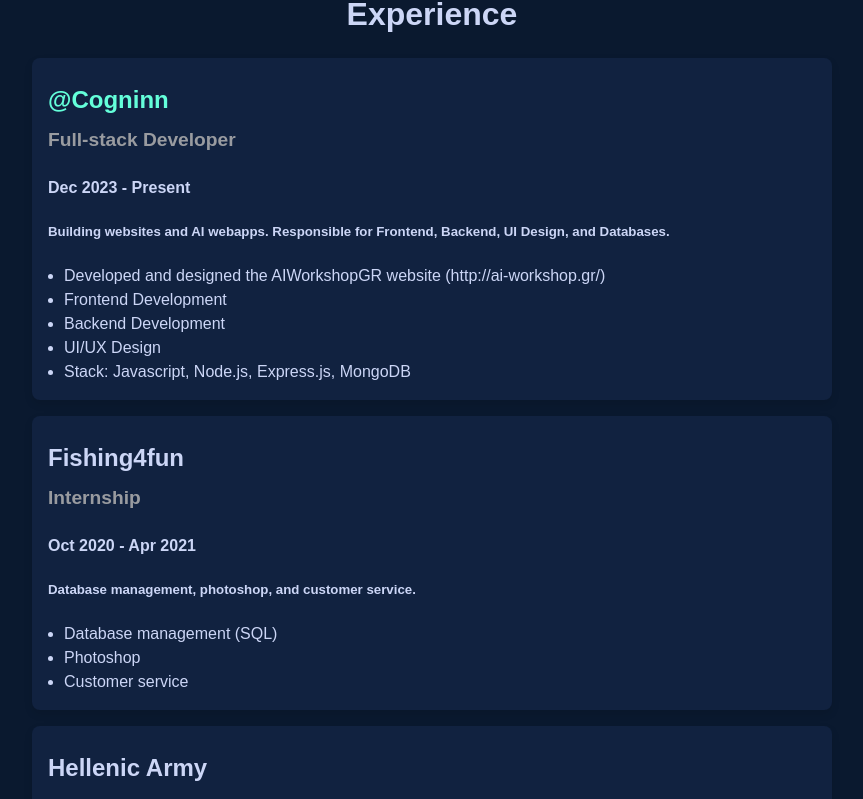
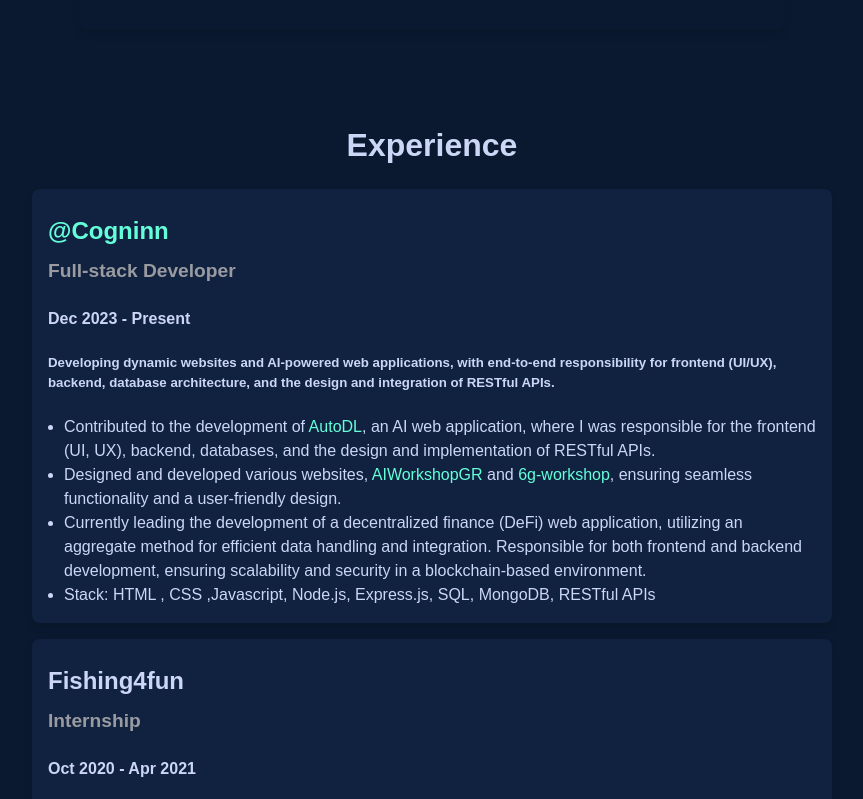
Before and after one commit to giorgosmotsias/Personal-Portfolio, a React (Create React App) app: page / in a window 1280 px wide. Shown: the part 2229-3028 px from the top of the page, without its empty margins (208-1071 px from the left). Built offline with nearby package versions, Linux system fonts and the light colour scheme; a web font is replaced by a local one.

Commit message:
ui changes #4

```diff
--- a/src/pages/Experience.js
+++ b/src/pages/Experience.js
@@ -6,13 +6,23 @@
             company: <a href='http://https://cogninn.com/' target='_blank' rel="noreferrer">@Cogninn</a>,
             position: "Full-stack Developer",
             period: "Dec 2023 - Present",
-            description: "Building websites and AI webapps. Responsible for Frontend, Backend, UI Design, and Databases.",
+            description: "Developing dynamic websites and AI-powered web applications, with end-to-end responsibility for frontend (UI/UX), backend, database architecture, and the design and integration of RESTful APIs.",
             tasks: [
-                "Developed and designed the AIWorkshopGR website (http://ai-workshop.gr/)",
-                "Frontend Development",
-                "Backend Development",
-                "UI/UX Design",
-                "Stack: Javascript, Node.js, Express.js, MongoDB"
+                (
+                    <span>
+                        Contributed to the development of <a href='https://autodl.ai-workshop.gr/' target='_blank' rel='noreferrer'>AutoDL</a>,
+                        an AI web application, where I was responsible for the frontend (UI, UX), backend, databases, and the design and implementation of RESTful APIs.
+                    </span>
+                ),
+                (
+                    <span>
+                        Designed and developed various websites, <a href='https://ai-workshop.gr/aiworkshop24/' target='_blank' rel='noreferrer'>AIWorkshopGR</a> and <a href='https://6g-workshop.com/' target='_blank' rel='noreferrer'>6g-workshop</a>,
+                        ensuring seamless functionality and a user-friendly design.
+                    </span>
+                ),
+                "Currently leading the development of a decentralized finance (DeFi) web application, utilizing an aggregate method for efficient data handling and integration. Responsible for both frontend and backend development, ensuring scalability and security in a blockchain-based environment.",
+
+                "Stack: HTML , CSS ,Javascript, Node.js, Express.js, SQL, MongoDB, RESTful APIs"
             ]
         },
         {
--- a/src/pages/Skills.js
+++ b/src/pages/Skills.js
@@ -13,6 +13,7 @@
     { icon: faNode, name: "Node.js" },
     { icon: faDatabase , name : "SQL"},
     { icon: faDatabase, name: "MongoDB" },
+    { icon: faServer, name: "RESTful APIs" },
     { icon: faGithub, name: "GitHub" },
   ];
 
```
